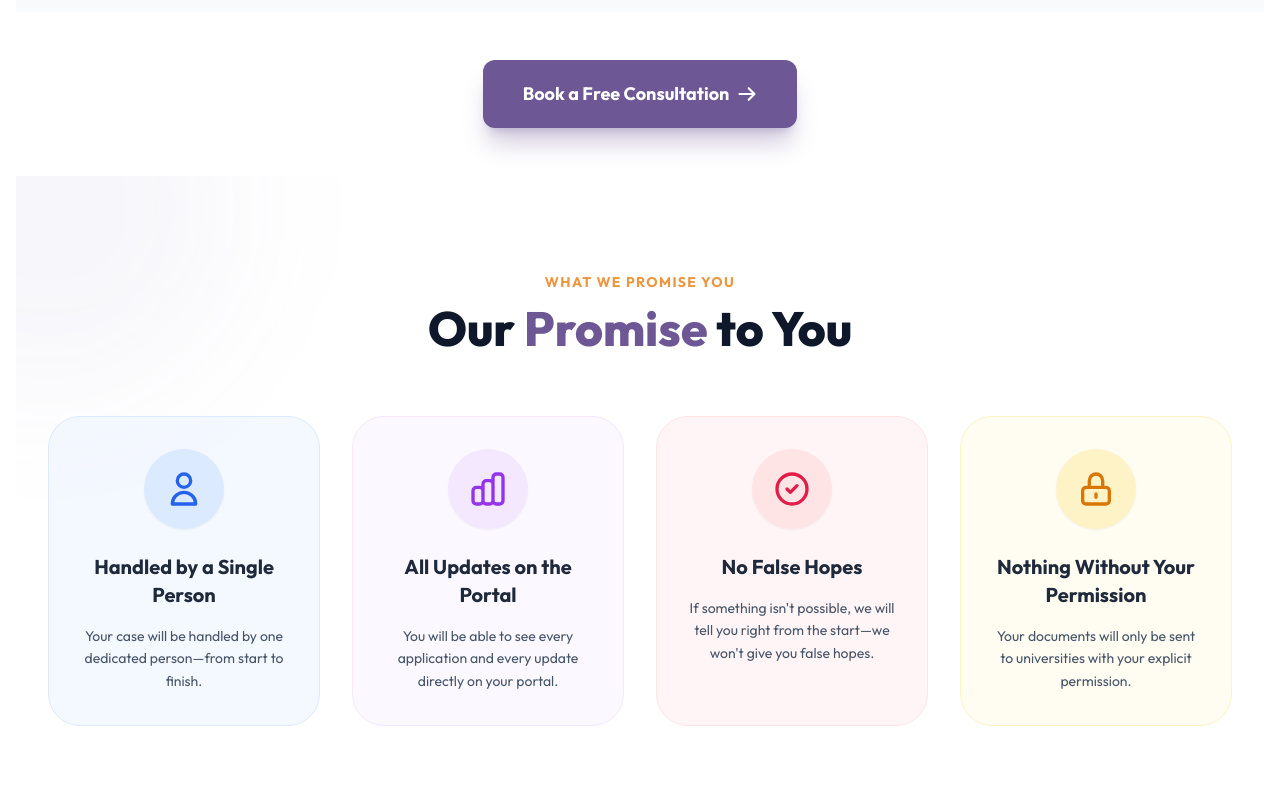
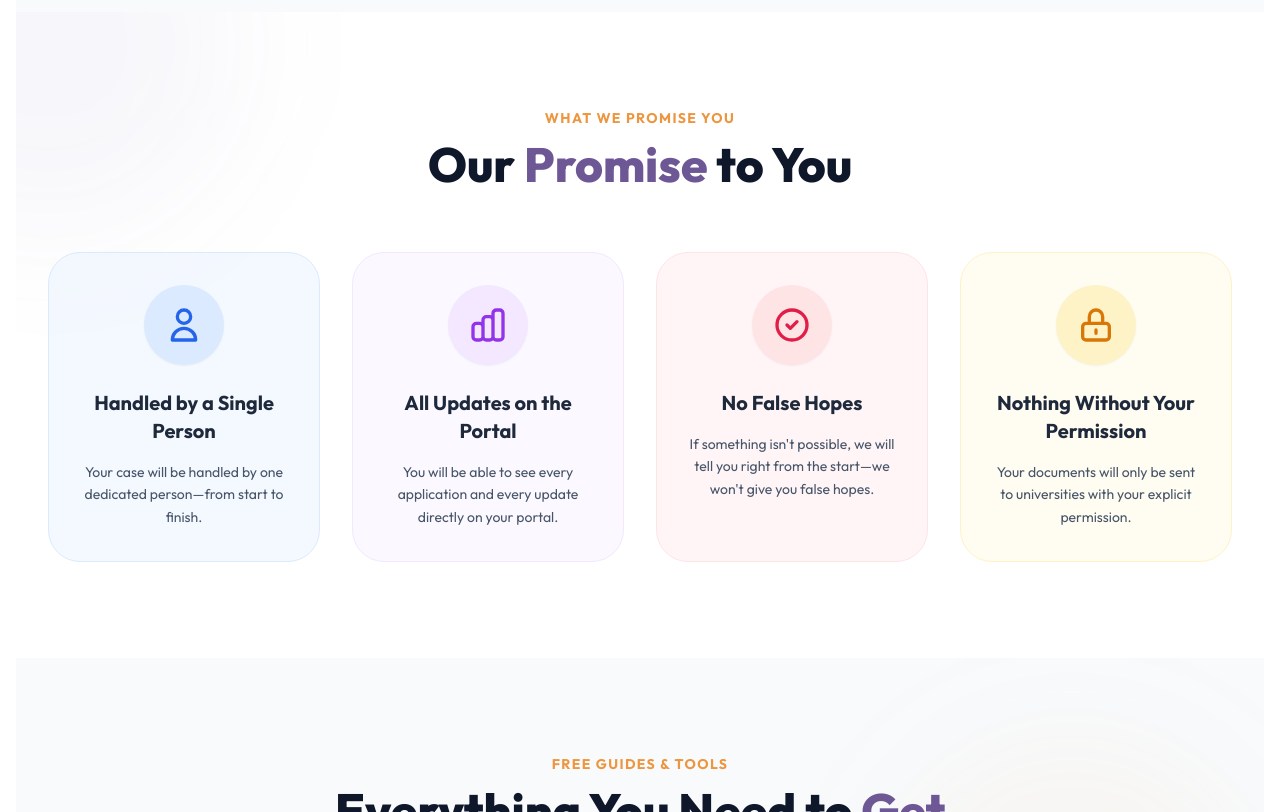
Before and after one commit to ridoytech/memConnetcs, a website built with Vite: page index.html in a window 1280 px wide. Shown: the part 8509-9321 px from the top of the page. Built offline with nearby package versions, Linux system fonts and the light colour scheme.

Commit message:
chore: removed extra CTA section

```diff
--- a/index.html
+++ b/index.html
@@ -800,15 +800,7 @@
     </section>
 
 
-    <!-- CTA Section -->
-    <section class="py-12 bg-white relative">
-      <div class="max-w-7xl mx-auto px-4 sm:px-6 lg:px-8 text-center">
-        <a href="#contact" class="inline-flex items-center justify-center gap-2 px-10 py-5 bg-primary hover:bg-primary/90 text-white rounded-xl font-bold shadow-xl shadow-primary/30 transition-all duration-300 hover:-translate-y-1 text-lg">
-          <span>Book a Free Consultation</span>
-          <svg class="w-5 h-5" fill="none" stroke="currentColor" viewBox="0 0 24 24"><path stroke-linecap="round" stroke-linejoin="round" stroke-width="2.5" d="M14 5l7 7m0 0l-7 7m7-7H3"></path></svg>
-        </a>
-      </div>
-    </section>
+
 <!-- Promises Section -->
     <section id="promises" class="py-24 bg-white relative overflow-hidden">
       <!-- Decorative background -->
```
